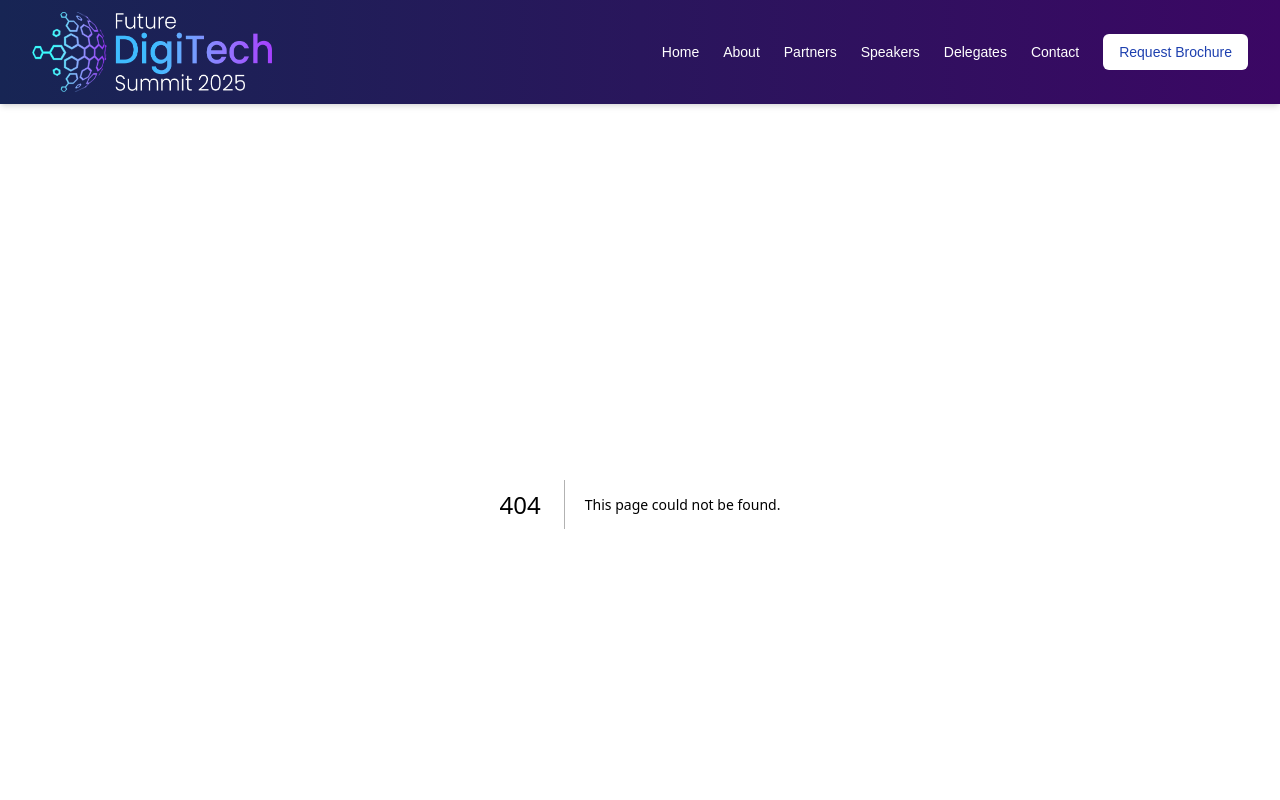
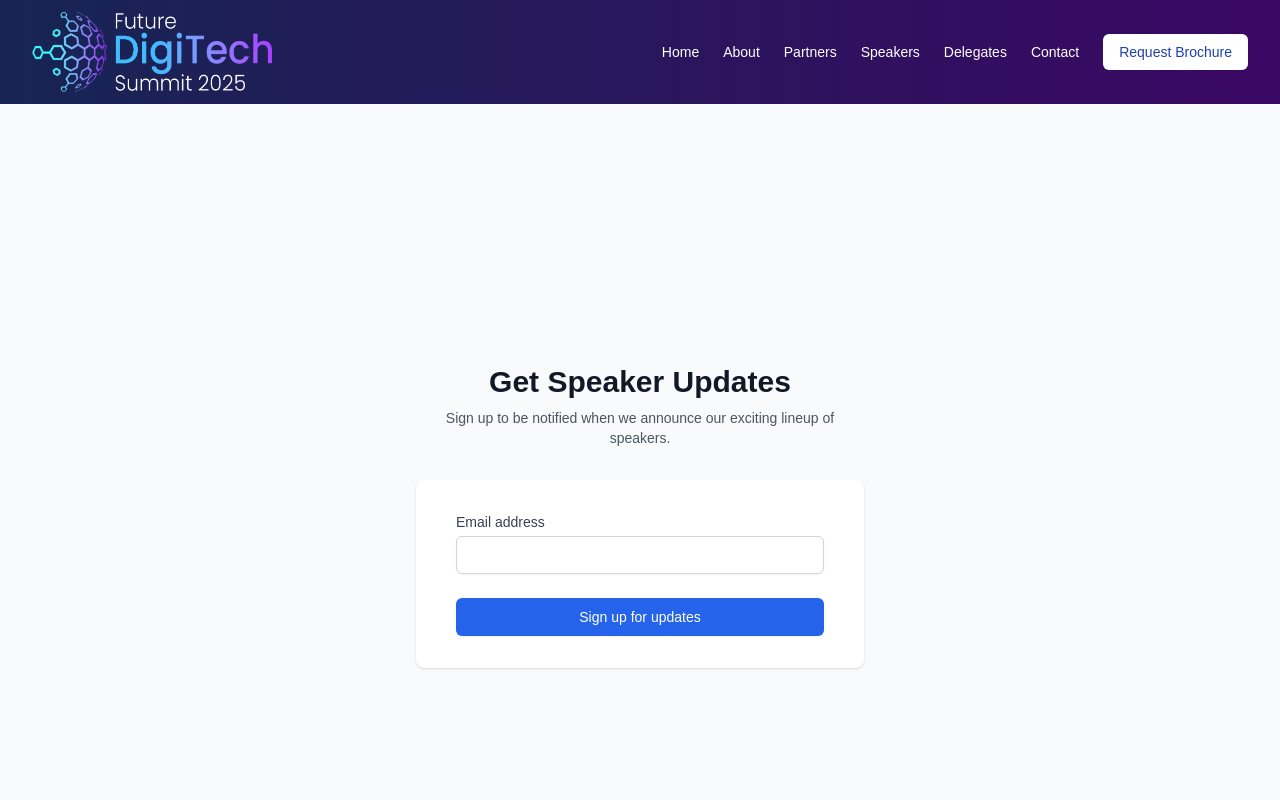
Before and after one commit to vamshichi/digitech, a Next.js app: page /newsletter-signup in a window 1280 px wide. Before the commit this address had no page. Shown: the top 800 px of the page. Built offline with nearby package versions, Linux system fonts and the light colour scheme.

Commit message:
first commit

```diff
--- a/app/components/Herosection.tsx
+++ b/app/components/Herosection.tsx
@@ -37,7 +37,7 @@
               </div>
             </div>
             <Link
-              href="/register"
+              href="/contact"
               className="inline-block bg-gradient-to-r from-pink-500 to-yellow-500 text-white text-lg font-semibold py-3 px-12 rounded-full shadow-lg transform hover:scale-105 transition-all duration-300"
             >
               Register Now
--- /dev/null
+++ b/app/newsletter-signup/page.tsx
@@ -0,0 +1,74 @@
+"use client"
+
+import { useState } from "react"
+
+export default function NewsletterSignup() {
+  const [email, setEmail] = useState("")
+  const [submitted, setSubmitted] = useState(false)
+
+  const handleSubmit = async (e: React.FormEvent) => {
+    e.preventDefault()
+    // Here you would typically send the email to your server or a newsletter service
+    console.log("Newsletter signup for:", email)
+    setSubmitted(true)
+  }
+
+  if (submitted) {
+    return (
+      <div className="min-h-screen bg-gray-50 flex flex-col justify-center py-12 sm:px-6 lg:px-8">
+        <div className="mt-8 sm:mx-auto sm:w-full sm:max-w-md">
+          <div className="bg-white py-8 px-4 shadow sm:rounded-lg sm:px-10">
+            <h2 className="mt-6 text-center text-3xl font-extrabold text-gray-900">Thank You!</h2>
+            <p className="mt-2 text-center text-sm text-gray-600">
+              You've been added to our mailing list. We'll notify you when speakers are announced.
+            </p>
+          </div>
+        </div>
+      </div>
+    )
+  }
+
+  return (
+    <div className="min-h-screen bg-gray-50 flex flex-col justify-center py-12 sm:px-6 lg:px-8">
+      <div className="sm:mx-auto sm:w-full sm:max-w-md">
+        <h2 className="mt-6 text-center text-3xl font-extrabold text-gray-900">Get Speaker Updates</h2>
+        <p className="mt-2 text-center text-sm text-gray-600">
+          Sign up to be notified when we announce our exciting lineup of speakers.
+        </p>
+      </div>
+
+      <div className="mt-8 sm:mx-auto sm:w-full sm:max-w-md">
+        <div className="bg-white py-8 px-4 shadow sm:rounded-lg sm:px-10">
+          <form className="space-y-6" onSubmit={handleSubmit}>
+            <div>
+              <label htmlFor="email" className="block text-sm font-medium text-gray-700">
+                Email address
+              </label>
+              <div className="mt-1">
+                <input
+                  id="email"
+                  name="email"
+                  type="email"
+                  autoComplete="email"
+                  required
+                  className="appearance-none block w-full px-3 py-2 border border-gray-300 rounded-md shadow-sm placeholder-gray-400 focus:outline-none focus:ring-blue-500 focus:border-blue-500 sm:text-sm"
+                  value={email}
+                  onChange={(e) => setEmail(e.target.value)}
+                />
+              </div>
+            </div>
+
+            <div>
+              <button
+                type="submit"
+                className="w-full flex justify-center py-2 px-4 border border-transparent rounded-md shadow-sm text-sm font-medium text-white bg-blue-600 hover:bg-blue-700 focus:outline-none focus:ring-2 focus:ring-offset-2 focus:ring-blue-500"
+              >
+                Sign up for updates
+              </button>
+            </div>
+          </form>
+        </div>
+      </div>
+    </div>
+  )
+}
--- a/app/page.tsx
+++ b/app/page.tsx
@@ -89,7 +89,7 @@
       Don&apos;t miss this opportunity to be part of the most innovative tech summit of the year. Secure your spot now and join the pioneers shaping tomorrow!
     </p>
     <Link
-      href="/register"
+      href="/contact"
       className="inline-block bg-gradient-to-r from-purple-600 to-blue-600 text-white text-lg md:text-xl font-medium py-3 px-10 rounded-full shadow-lg hover:bg-gradient-to-l hover:scale-105 transition-all duration-300 transform"
     >
       Register Now
```
